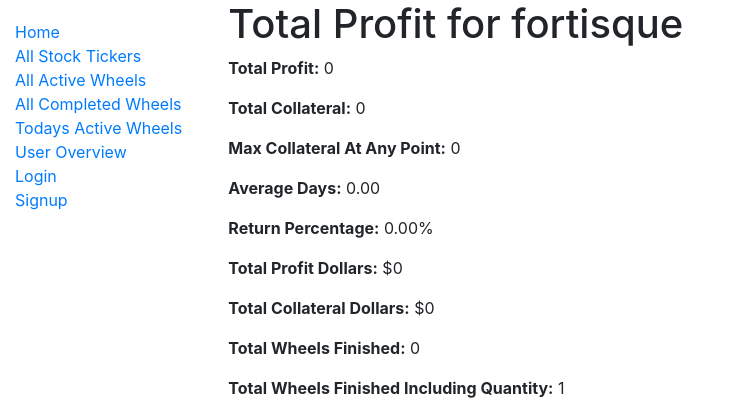
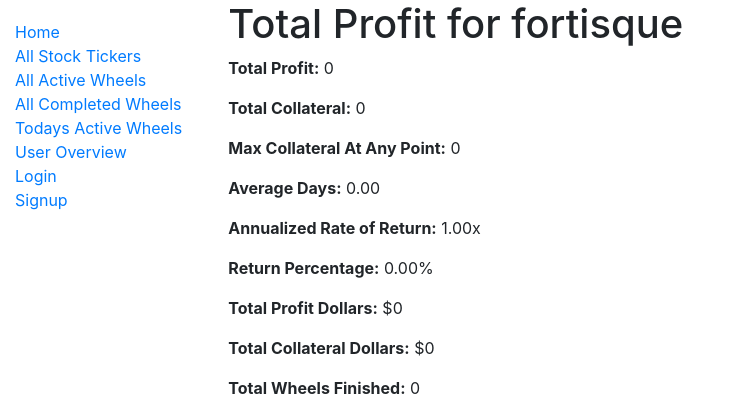
Before and after one commit to kacasey8/option_wheel_tracker, a Django app: page /catalog/user/1/total_profit in a window 1280 px wide. Shown: the top 417 px of the page, without its empty margins (0-730 px from the left). Run offline with Django 3.2, Linux system fonts and the light colour scheme; data comes from the database, SQL or seed files in the repository; some libraries are stand-ins or nearby versions.

Commit message:
sort leaderboard page by annualized rate of return

```diff
--- a/catalog/static/js/user_table.js
+++ b/catalog/static/js/user_table.js
@@ -1,3 +1,12 @@
 $(document).ready(function () {
-    $('table.user_table').DataTable();
+  const table = $('table.user_table').DataTable();
+  const columnNames = [];
+  table.columns().every( function () {
+    columnNames.push(this.header().innerHTML);
+  });
+  console.log(columnNames);
+  const annualizedReturnIndex = columnNames.indexOf('Annualized Rate of Return');
+  table
+    .order( [ annualizedReturnIndex, 'desc' ] )
+    .draw();
 });
--- a/catalog/templates/_user_table.html
+++ b/catalog/templates/_user_table.html
@@ -10,6 +10,7 @@
         <th>Total Collateral ($)</th>
         <th>Return Percentage</th>
         <th>Average Days</th>
+        <th>Annualized Rate of Return</th>
         <th># Active Wheels</th>
         <th># Completed Wheels</th>
         <th>Total Wheels Completed (w/ Quantity)</th>
@@ -33,6 +34,9 @@
           <td>
             {{ user.average_days | floatformat:2 }}
           </td>
+          <td data-order={{ user.annualized_rate_of_return }}>
+            {{ user.annualized_rate_of_return | floatformat:2 }}x
+          </td>
           <td>
             <a href="{% url 'user-active-wheels' pk=user.id %}">{{ user.active }}</a>
           </td>
--- a/catalog/templates/total_profit.html
+++ b/catalog/templates/total_profit.html
@@ -12,6 +12,7 @@
   <p><strong>Total Collateral:</strong> {{ total_collateral | intcomma }}</p>
   <p><strong>Max Collateral At Any Point:</strong> {{ max_collateral | intcomma }}</p>
   <p><strong>Average Days:</strong> {{ total_days_active_average | floatformat:2 }}</p>
+  <p><strong>Annualized Rate of Return:</strong> {{ annualized_rate_of_return_decimal | floatformat:2 }}x</p>
   <p><strong>Return Percentage:</strong> {{ return_percentage | percentage }}</p>
   <p><strong>Total Profit Dollars:</strong> ${{ total_profit_dollars | intcomma }}</p>
   <p><strong>Total Collateral Dollars:</strong> ${{ total_collateral_dollars | intcomma }}</p>
--- a/catalog/views.py
+++ b/catalog/views.py
@@ -6,7 +6,7 @@
 from django.views import generic
 from django.contrib.auth.models import User
 from django.db.models import Count, Q, Sum, F, fields
-from django.db.models.functions import Coalesce, Round, Cast
+from django.db.models.functions import Coalesce, Round, Cast, Power
 
 from catalog.forms import OptionPurchaseForm, StockTickerForm, SignupForm, OptionWheelForm, AccountForm
 from catalog.models import Account, OptionPurchase, StockTicker, OptionWheel
@@ -18,7 +18,9 @@
     get_current_price,
     get_put_stats_for_ticker,
     get_call_stats_for_option_wheel,
-    get_earnings
+    get_earnings,
+    compute_annualized_rate_of_return,
+    BUSINESS_DAYS_IN_YEAR
 )
 from .business_day_count import busday_count_inclusive
 from .schedule_async import schedule_global_put_comparison_async, GLOBAL_PUT_CACHE_KEY
@@ -436,12 +438,14 @@
     wheel_count = max([wheel_count, 1]) # avoid divide by 0
     total_collateral = max([total_collateral, 1])
     context["total_days_active_average"] = sum_days_weighted_by_collateral / total_collateral
-    context["return_percentage"] = total_profit / total_collateral
+    return_percentage = (float) (total_profit / total_collateral)
+    context["return_percentage"] = return_percentage
     context["total_wheel_count"] = wheel_count
     context["no_quantity_wheel_count"] = no_quantity_wheel_count
     context["collateral_on_the_line_per_day"] = json.dumps(list(collateral_on_the_line_per_day.items()))
     context["profit_per_day"] = json.dumps(list(profit_per_day.items()))
     context["max_collateral"] = max(collateral_on_the_line_per_day.values() or [0])
+    context["annualized_rate_of_return_decimal"] = compute_annualized_rate_of_return(return_percentage, 1, context["total_days_active_average"])
     return context
 
 
@@ -460,9 +464,10 @@
             output_field=fields.DecimalField())
         total_wheels = Sum(F("optionwheel__quantity"),
             filter=Q(optionwheel__is_active=False))
-        total_days_active = Sum(F("optionwheel__total_days_active") * F("optionwheel__quantity"),
+        total_days_active_weighted_by_collateral = Sum(F("optionwheel__total_days_active") * F("optionwheel__quantity") * F("optionwheel__collatoral"),
             filter=Q(optionwheel__is_active=False))
-        average_days = Cast(total_days_active, fields.FloatField()) / Cast(total_wheels, fields.FloatField())
+        average_days = Cast(total_days_active_weighted_by_collateral, fields.FloatField()) / Cast(collateral, fields.FloatField())
+        annualized_rate_of_return = Power(1 + profit / collateral, BUSINESS_DAYS_IN_YEAR / Coalesce(average_days, 252))
         users = User.objects.annotate(
             active=active,
             completed=completed,
@@ -470,6 +475,7 @@
             collateral=Round(100 * Coalesce(collateral, 0)),
             return_percentage=Coalesce(profit / collateral, 0),
             total_wheels=Coalesce(total_wheels, 0),
-            average_days = Coalesce(average_days, 0)
+            average_days = Coalesce(average_days, 0),
+            annualized_rate_of_return=Coalesce(annualized_rate_of_return, 0),
         )
         return users
```
